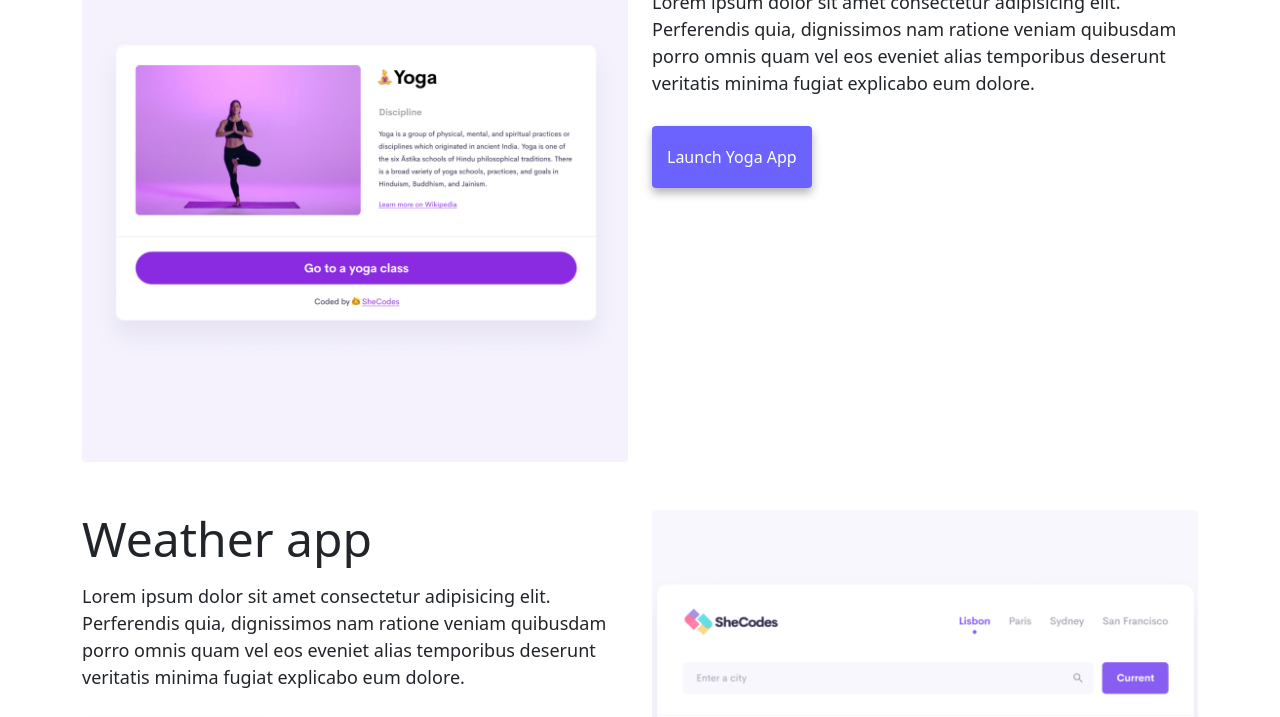
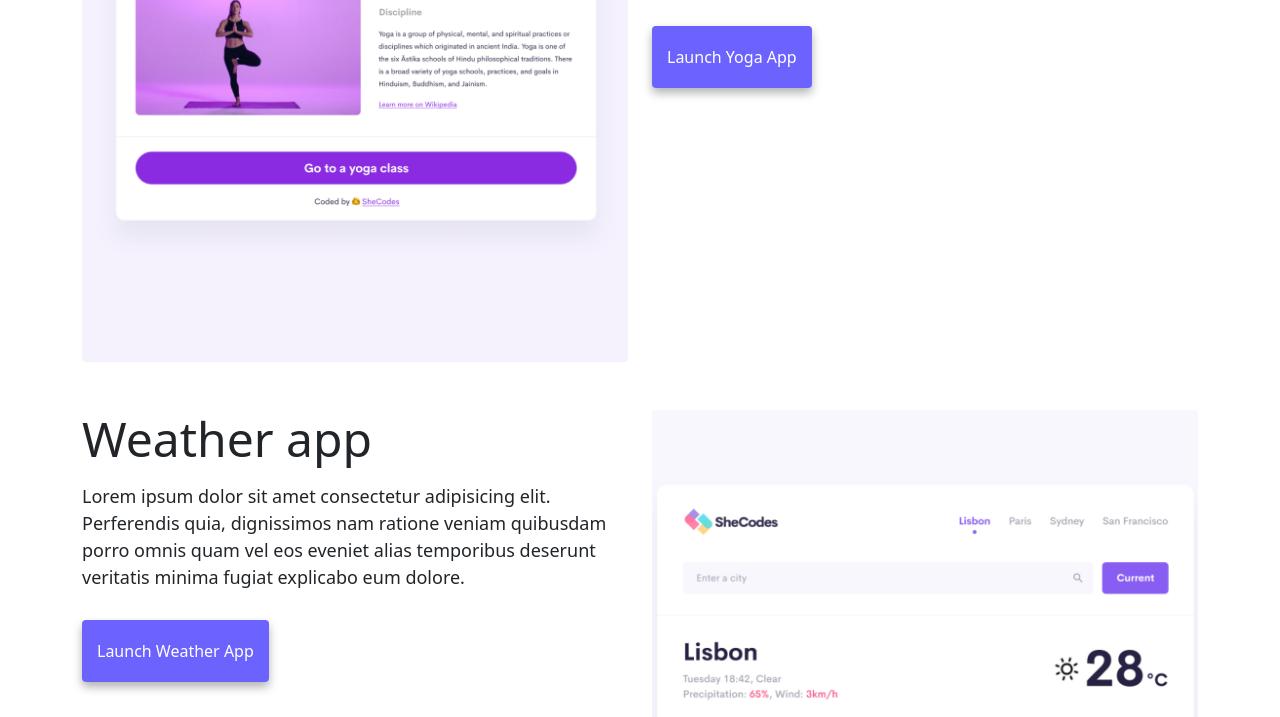
Before and after one commit to kandreska/week3-practice-portfolio, a plain HTML site: page index.html in a window 1280 px wide. Shown: the part 580-1297 px from the top of the page. Drawn offline with nearby package versions, Linux system fonts and the light colour scheme.

Commit message:
Update style.css

```diff
--- a/style.css
+++ b/style.css
@@ -5,7 +5,7 @@
 }
 
 body {
-  margin-top: 100px;
+  margin-top: 100px 0;
 }
 
 h1,
```
